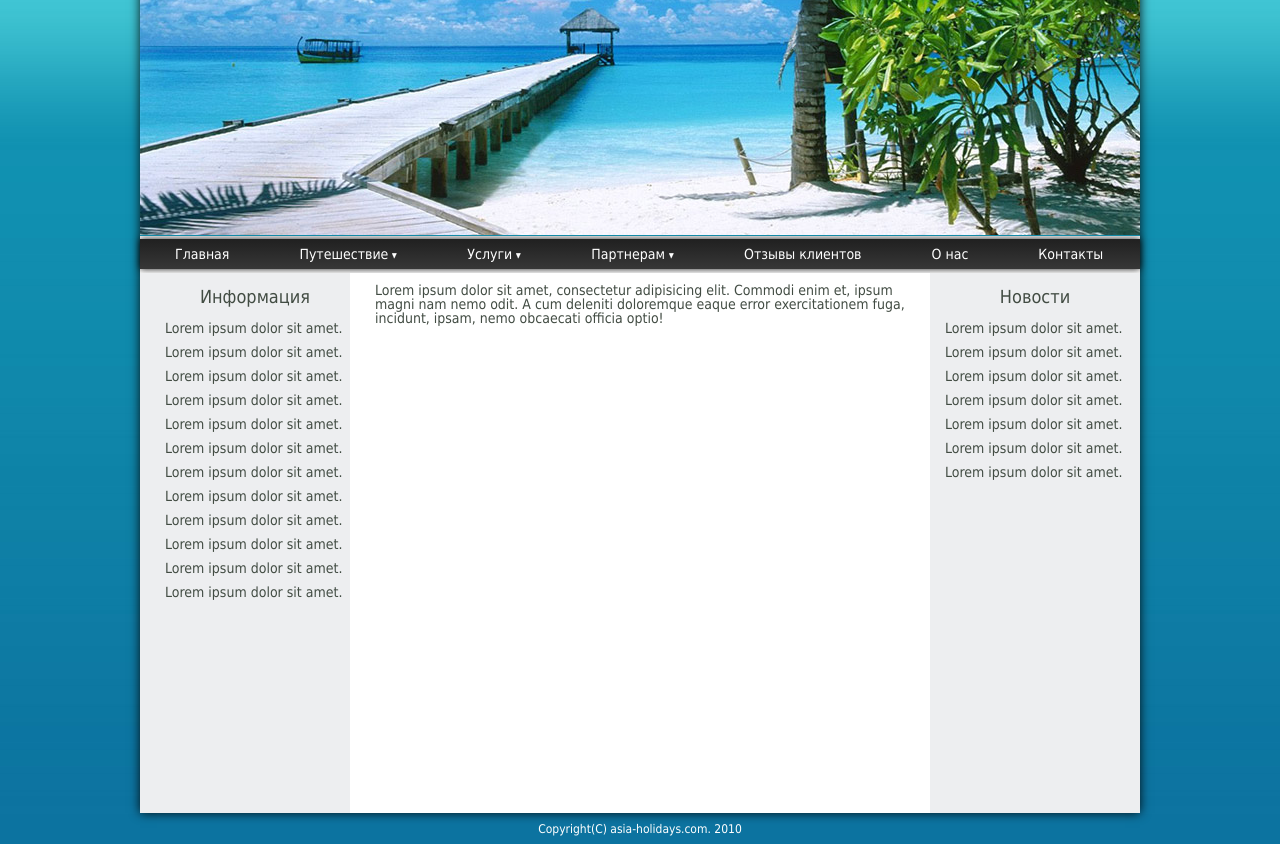
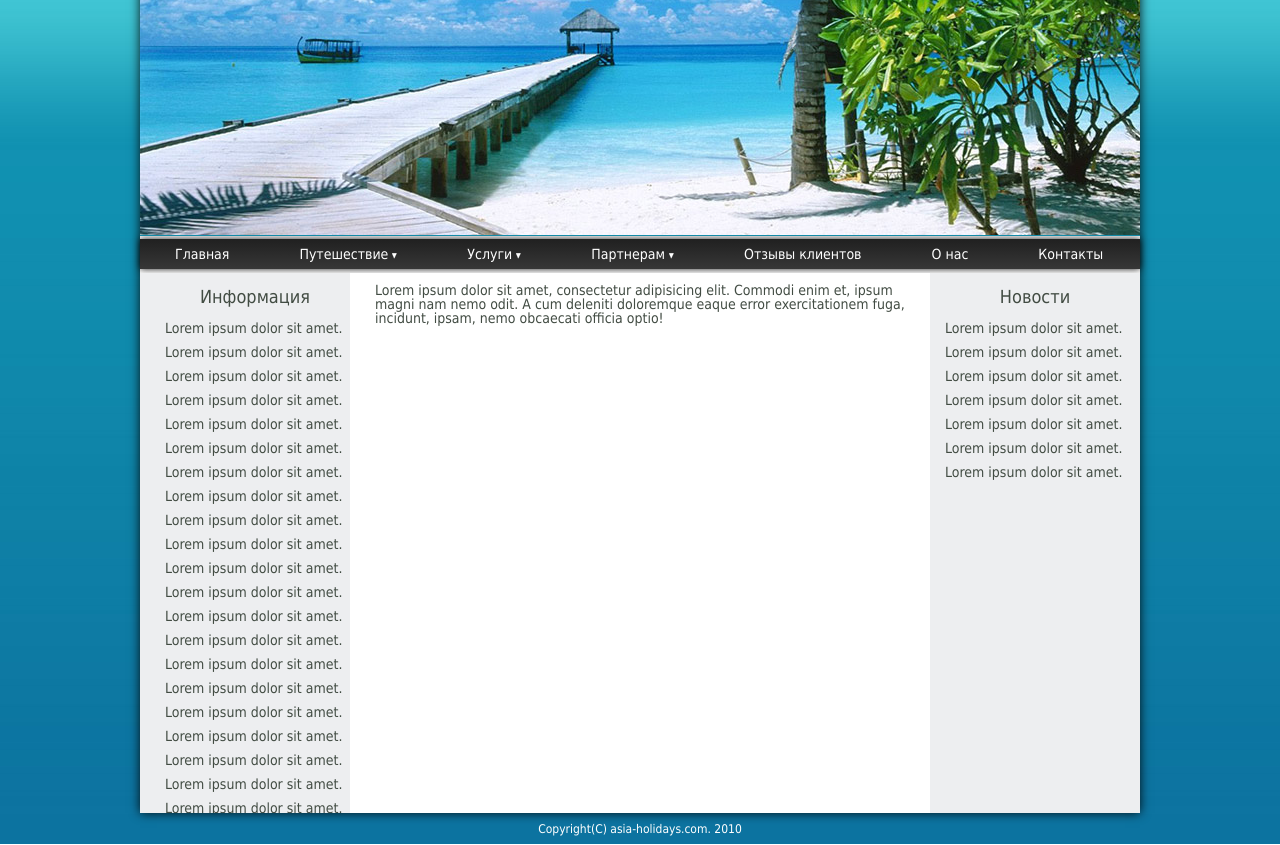
Before and after one commit to SergST7/GoIT_HTML_HW4_bonus, a plain HTML site: page index.html in a window 1280 px wide. Shown: the part 178-1023 px from the top of the page. Drawn offline with Linux system fonts and the light colour scheme.

Commit message:
fixed content box height

```diff
--- a/css/style.css
+++ b/css/style.css
@@ -217,9 +217,8 @@ nav {
   position: relative;
   left: 80%;
   float: left;
-  min-height:540px;
+  height:540px;
   overflow: hidden;
-
 }
 
 .content-left {
--- a/index.html
+++ b/index.html
@@ -102,6 +102,96 @@
               <p>Lorem ipsum dolor sit amet.</p>
 
               <p>Lorem ipsum dolor sit amet.</p>
+
+              <p>Lorem ipsum dolor sit amet.</p>
+
+              <p>Lorem ipsum dolor sit amet.</p>
+
+              <p>Lorem ipsum dolor sit amet.</p>
+
+              <p>Lorem ipsum dolor sit amet.</p>
+
+              <p>Lorem ipsum dolor sit amet.</p>
+
+              <p>Lorem ipsum dolor sit amet.</p>
+
+              <p>Lorem ipsum dolor sit amet.</p>
+
+              <p>Lorem ipsum dolor sit amet.</p>
+
+              <p>Lorem ipsum dolor sit amet.</p>
+
+              <p>Lorem ipsum dolor sit amet.</p>
+
+              <p>Lorem ipsum dolor sit amet.</p>
+
+              <p>Lorem ipsum dolor sit amet.</p>
+
+              <p>Lorem ipsum dolor sit amet.</p>
+
+              <p>Lorem ipsum dolor sit amet.</p>
+
+              <p>Lorem ipsum dolor sit amet.</p>
+
+              <p>Lorem ipsum dolor sit amet.</p>
+
+              <p>Lorem ipsum dolor sit amet.</p>
+
+              <p>Lorem ipsum dolor sit amet.</p>
+
+              <p>Lorem ipsum dolor sit amet.</p>
+
+              <p>Lorem ipsum dolor sit amet.</p>
+
+              <p>Lorem ipsum dolor sit amet.</p>
+
+              <p>Lorem ipsum dolor sit amet.</p>
+
+              <p>Lorem ipsum dolor sit amet.</p>
+
+              <p>Lorem ipsum dolor sit amet.</p>
+
+              <p>Lorem ipsum dolor sit amet.</p>
+
+              <p>Lorem ipsum dolor sit amet.</p>
+
+              <p>Lorem ipsum dolor sit amet.</p>
+
+              <p>Lorem ipsum dolor sit amet.</p>
+
+              <p>Lorem ipsum dolor sit amet.</p>
+
+              <p>Lorem ipsum dolor sit amet.</p>
+
+              <p>Lorem ipsum dolor sit amet.</p>
+
+              <p>Lorem ipsum dolor sit amet.</p>
+
+              <p>Lorem ipsum dolor sit amet.</p>
+
+              <p>Lorem ipsum dolor sit amet.</p>
+
+              <p>Lorem ipsum dolor sit amet.</p>
+
+              <p>Lorem ipsum dolor sit amet.</p>
+
+              <p>Lorem ipsum dolor sit amet.</p>
+
+              <p>Lorem ipsum dolor sit amet.</p>
+
+              <p>Lorem ipsum dolor sit amet.</p>
+
+              <p>Lorem ipsum dolor sit amet.</p>
+
+              <p>Lorem ipsum dolor sit amet.</p>
+
+              <p>Lorem ipsum dolor sit amet.</p>
+
+              <p>Lorem ipsum dolor sit amet.</p>
+
+              <p>Lorem ipsum dolor sit amet.</p>
+
+              <p>Lorem ipsum dolor sit amet.</p>
             </div>
             <div class="content-center">
               <p>Lorem ipsum dolor sit amet, consectetur adipisicing elit.
```
